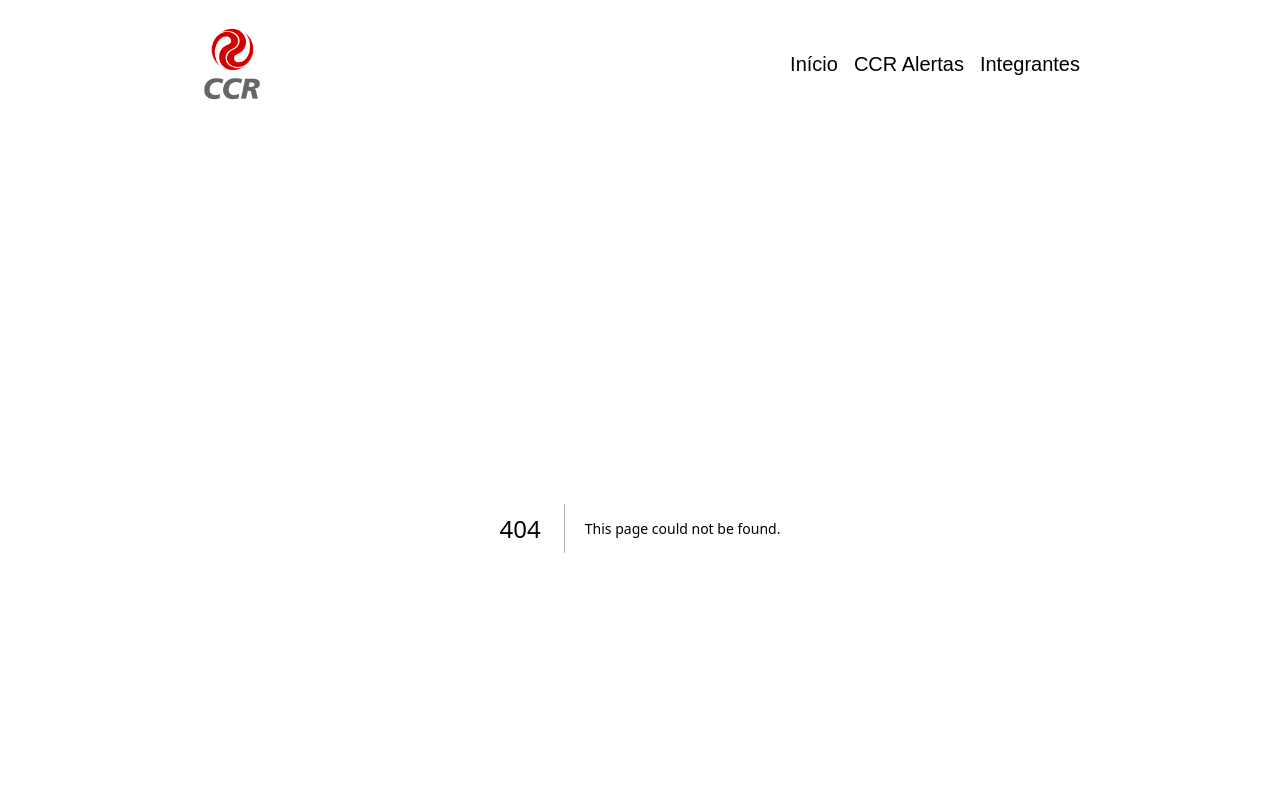
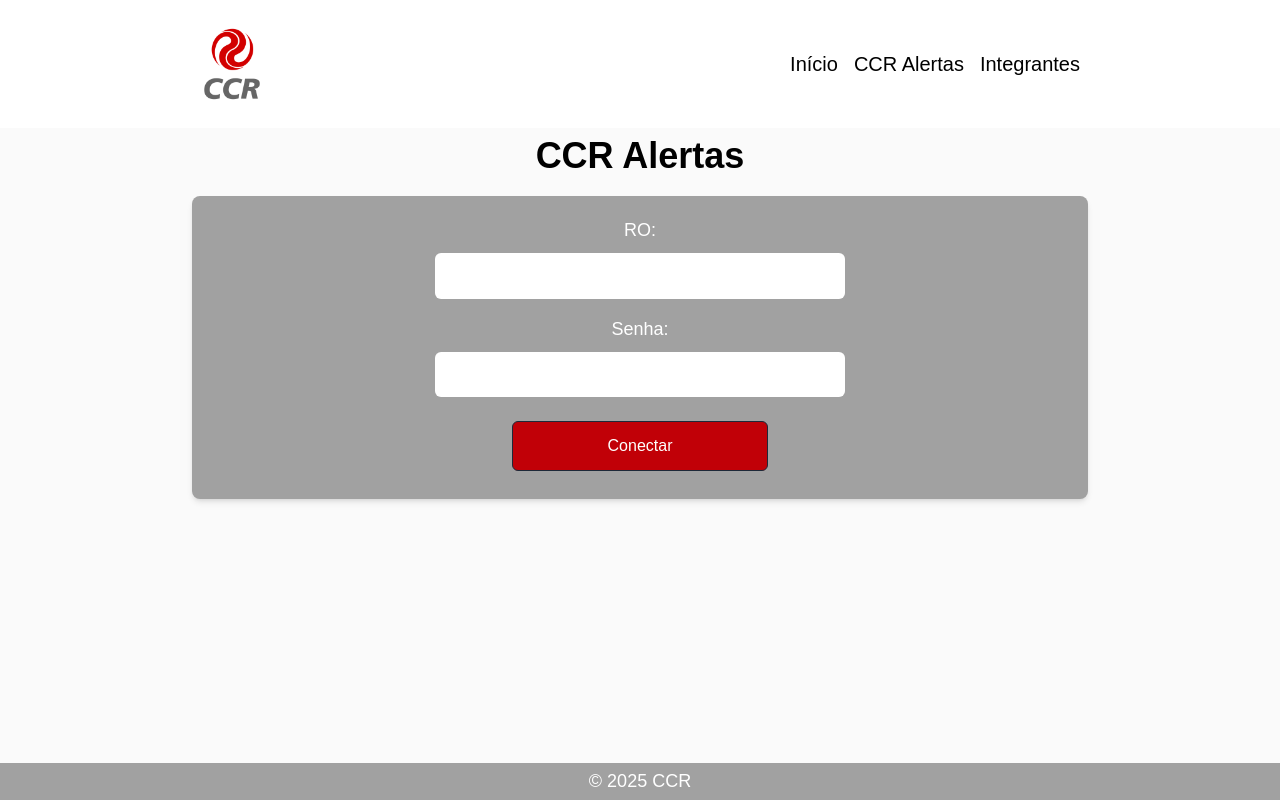
Before and after one commit to signalProteam/sprint-4-front, a Next.js app: page /login in a window 1280 px wide. Before the commit this address had no page. Shown: the top 800 px of the page. Built offline with nearby package versions, Linux system fonts and the light colour scheme.

Commit message:
pagina de login

```diff
--- a/src/app/components/compCcrAlertas/compCcrAlertas.tsx
+++ b/src/app/components/compCcrAlertas/compCcrAlertas.tsx
@@ -1,6 +1,20 @@
+"use client";
+
 import Link from "next/link"
+import { useRouter } from "next/navigation"
+import { useEffect } from "react";
 
 const CompCcrAlertas = () => {
+    const router = useRouter();
+
+    useEffect(() => {
+        const token = localStorage.getItem("authToken");
+
+        if (!token || token.trim() === "") {
+            router.push("/login");
+        }
+    }, []);
+
     return (
         <>
 
--- /dev/null
+++ b/src/app/components/compLogin/compLogin.tsx
@@ -0,0 +1,65 @@
+"use client";
+
+import { useState } from "react";
+import { useRouter } from "next/navigation";
+
+const CompLogin = () => {
+  const [ro, setRo] = useState("");
+  const [senha, setSenha] = useState("");
+  const router = useRouter();
+
+  const handleSubmit = (e: React.FormEvent) => {
+    e.preventDefault();
+
+    if (ro === "admin" && senha === "admin") {
+      localStorage.setItem("authToken", "logado");
+      window.dispatchEvent(new Event("storage"));
+      router.push("/ccr-alertas");
+    } else {
+      alert("RO ou Senha inválida!");
+    }
+  };
+
+  return (
+    <main className="mb-20">
+      <h1 className="my-2 text-center text-3xl md:text-4xl font-bold">
+        CCR Alertas
+      </h1>
+
+      <section className="flex flex-col items-center p-5 my-5 bg-neutral-400 text-white rounded-lg shadow-md max-w-11/12 mx-auto w-4xl text-center">
+        <form className="w-full max-w-md" onSubmit={handleSubmit}>
+          <div className="flex flex-col mb-4">
+            <label htmlFor="ro" className="mb-2">RO:</label>
+            <input
+              type="text"
+              id="ro"
+              value={ro}
+              onChange={(e) => setRo(e.target.value)}
+              required
+              className="p-2 text-black rounded-md w-11/12 bg-white mx-auto"
+            />
+          </div>
+          <div className="flex flex-col mb-4">
+            <label htmlFor="senha" className="mb-2">Senha:</label>
+            <input
+              type="password"
+              id="senha"
+              value={senha}
+              onChange={(e) => setSenha(e.target.value)}
+              required
+              className="p-2 text-black rounded-md w-11/12 bg-white mx-auto"
+            />
+          </div>
+          <button
+            type="submit"
+            className="bg-red-700 text-white border border-gray-800 rounded-md px-5 py-3 m-2 text-base cursor-pointer w-64 transition-colors duration-300 hover:bg-red-900 hover:border-gray-600 mx-auto"
+          >
+            Conectar
+          </button>
+        </form>
+      </section>
+    </main>
+  );
+};
+
+export default CompLogin;
--- /dev/null
+++ b/src/app/login/page.tsx
@@ -0,0 +1,11 @@
+import CompLogin from "../components/compLogin/compLogin";
+
+const Login = () => {
+    return (
+        <>
+            <CompLogin />
+        </>
+    );
+};
+
+export default Login;
```
Also changed, not shown: src/app/components/compIntegrantes/compIntegrantes.tsx (+6 -2 lines), src/app/components/header/header.tsx (+53 -7 lines).
